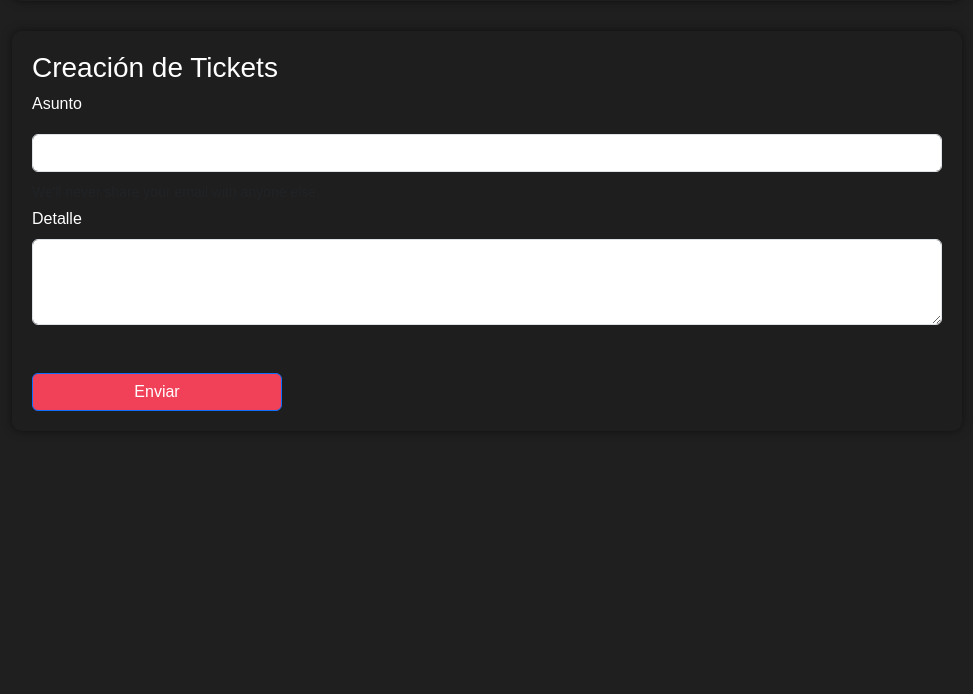
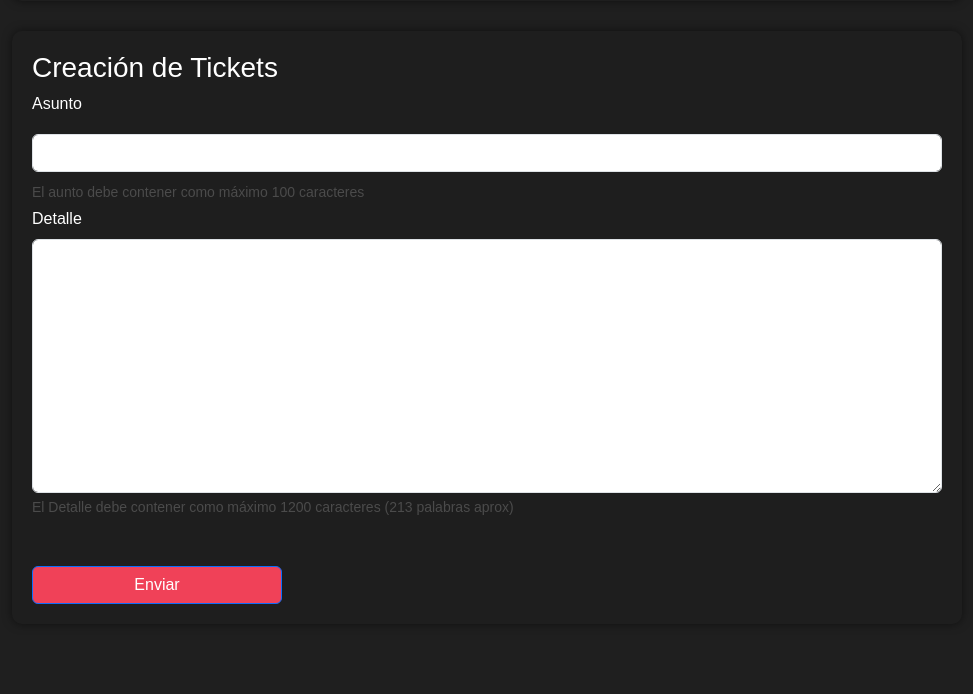
Before and after one commit to luisleon7677/-StressMonit_Project, a Flask app: page /soporte in a window 1280 px wide. Shown: the part 577-1271 px from the top of the page, without its empty margins (278-1251 px from the left). Before the commit the page ends 988 px from the top, so only its background shows below. Run offline with Flask 3, Linux system fonts and the light colour scheme; the visitor is signed in with stand-in values (Sample User, id 1).

Commit message:
maxlenght in inputs - soporte

```diff
--- a/static/soporte.css
+++ b/static/soporte.css
@@ -52,3 +52,6 @@ body{
     outline: 0;
     box-shadow: black;
 }
+.form-text{
+    color: rgba(255, 255, 255, 0.2);
+}
--- a/templates/soporte.html
+++ b/templates/soporte.html
@@ -54,8 +54,8 @@
     <form class="needs-validation" novalidate>
         <div class="mb-1">
           <label for="exampleInputEmail1" class="form-label">Asunto</label>
-          <input class="form-control" type="text"  aria-label="default input example" required>
-          <div id="emailHelp" class="form-text">We'll never share your email with anyone else.</div>
+          <input class="form-control" type="text" maxlength="100"  aria-label="default input example" required>
+          <div id="emailHelp" class="form-text">El aunto debe contener como máximo 100 caracteres</div>
           <div class="valid-feedback">
             Campo correcto!
           </div>
@@ -65,7 +65,8 @@
         </div>
         <div class="mb-5">
             <label for="exampleFormControlTextarea1" class="form-label">Detalle</label>
-            <textarea class="form-control" id="exampleFormControlTextarea1" rows="3" required></textarea>
+            <textarea class="form-control" maxlength="1200" id="exampleFormControlTextarea1" rows="10" required></textarea>
+            <div id="emailHelp" class="form-text">El Detalle debe contener como máximo 1200 caracteres (213 palabras aprox)</div>
             <div class="valid-feedback">
               Campo correcto!
             </div>
@@ -90,6 +91,7 @@
       form.addEventListener('submit', event => {
         event.preventDefault(); // Evita el envío por defecto
 
+        //if is invalid
         if (!form.checkValidity()) {
           event.stopPropagation();
           form.classList.add('was-validated');
@@ -98,6 +100,7 @@
 
         // Si es válido
         form.classList.add('was-validated');
+
 
         // Mostrar el mensaje de confirmación
         mensaje.classList.remove('d-none');
@@ -111,6 +114,15 @@
       }, false);
     });
   })();
+
+  function countWords(text){
+    const trimmed = text.trim();
+  if (trimmed === "") return 0;
+
+  const words = trimmed.split(/\s+/); // Split by any whitespace
+  return words.length;
+  }
+
   </script>
 
 {%endblock%}
```
